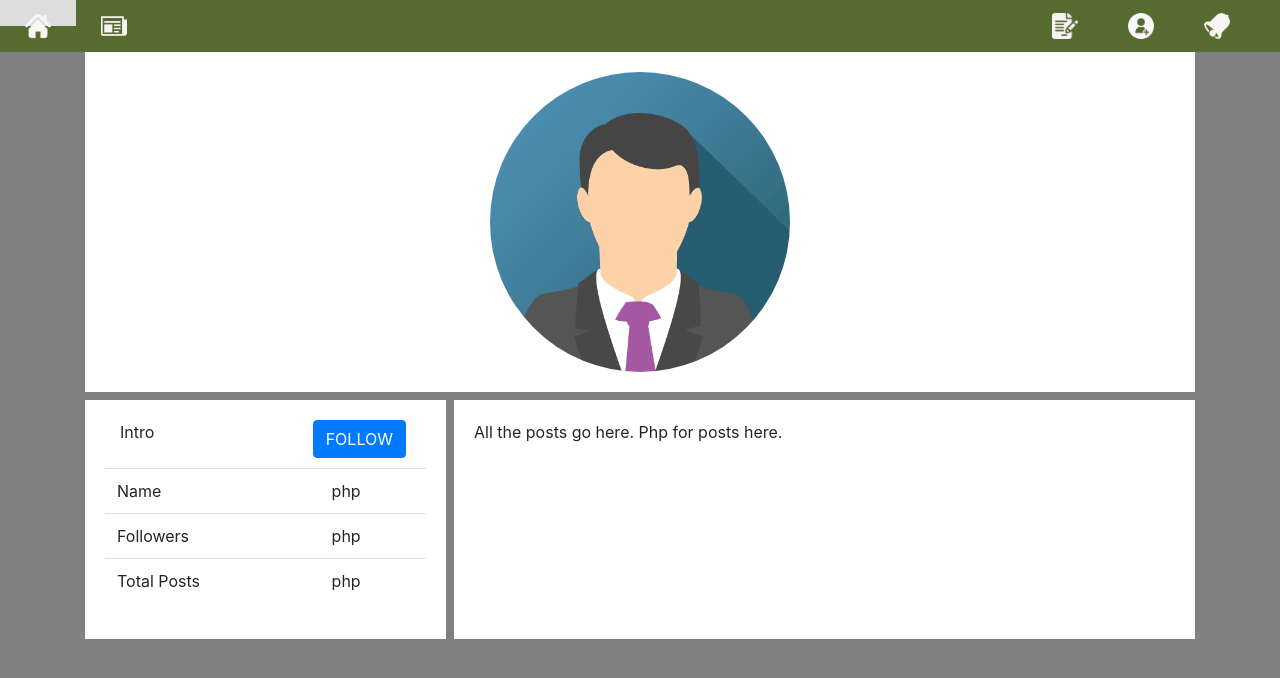
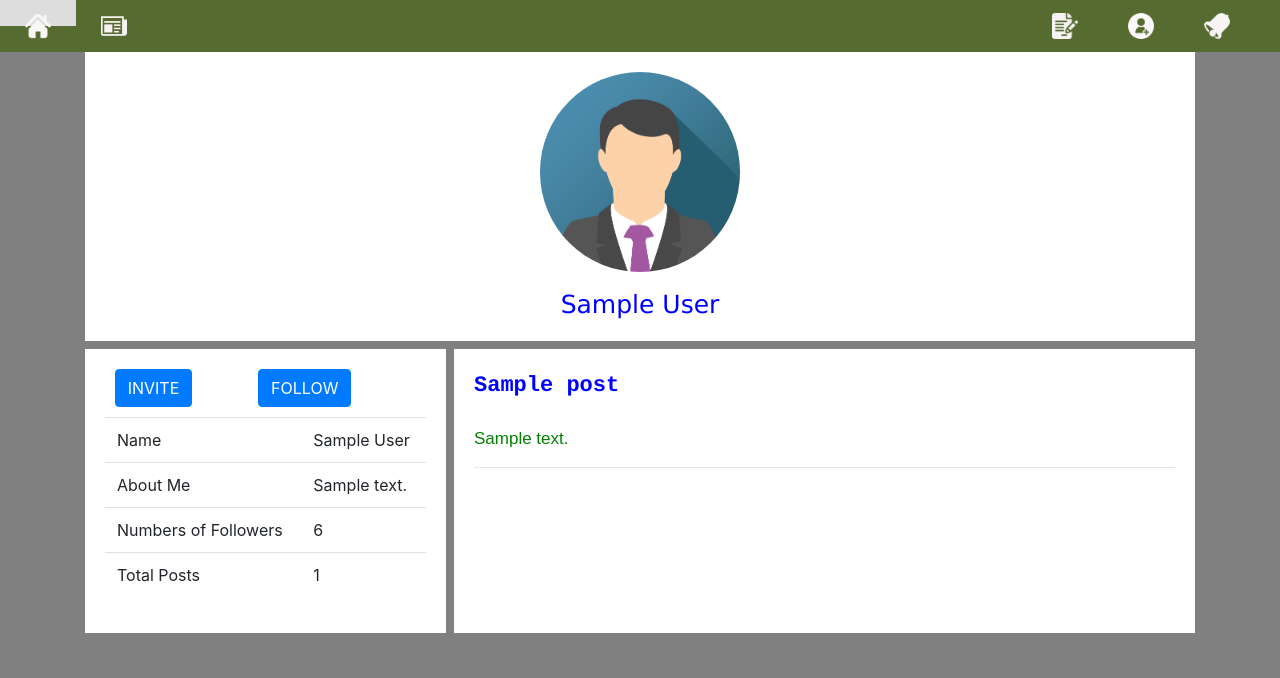
Before and after one commit to Vibhoru08/cms_project, a PHP site: page /profile.php?id=1 in a window 1280 px wide. Shown: the top 678 px of the page. Run offline with PHP 8.4, Linux system fonts and the light colour scheme; the visitor is signed in with stand-in values (Sample User, id 1); tables that the repository leaves empty or names only in its code hold one stand-in row (values such as "Sample post").

Commit message:
profile php

```diff
--- a/profile.php
+++ b/profile.php
@@ -1,6 +1,29 @@
 <?php
 include('includes/config.php');
 include('includes/checklogin.php');
+include('includes/db.php');
+include('includes/validator.php');
+include('includes/word_limiter.php');
+$val = new validator;
+$user_id = $val->Xss_safe($_GET['id']);
+$conn = connect();
+$stmt1 = $conn->prepare("SELECT * FROM user WHERE id=?");
+// Bind a variable to the parameter as a string.
+$stmt1->bind_param("i", $user_id);
+ // Execute the statement.
+$stmt1->execute();
+$result = $stmt1->get_result();
+$row = $result->fetch_assoc();
+$dname = $row['display_name'];
+$fname = $row['first_name'];
+$lname = $row['last_name'];
+$about = $row['about'];
+$stmt1->close();
+$stmt2 = $conn->prepare("SELECT * FROM post WHERE user_id=?");
+$stmt2->bind_param("i", $user_id);
+$stmt2->execute();
+$result = $stmt2->get_result();
+$nop = $result->num_rows;
 ?>
 <html>
 <head>
@@ -17,7 +40,7 @@ include('includes/checklogin.php');
 <script src="https://maxcdn.bootstrapcdn.com/bootstrap/4.1.3/js/bootstrap.min.js"></script>
 <meta name="viewport" content="width=device-width, initial-scale=1">
   <link rel = "stylesheet" type = "text/css" href = "css/dashboard.css">
-  <title>PROFILE</title>
+  <title>EazyWeb | View Profile</title>
   </head>
 <body style="background-color:grey;">
   <div class="topnav" id="myTopnav">
@@ -33,8 +56,9 @@ include('includes/checklogin.php');
 <div class="container">
   <div class="row mb-2" >
     <div class="col-md-12" >
-      <div style="background-color:white;padding:20px;">
-        <img class="rounded-circle mx-auto d-block" src="images/img_avatar.png" style="height:300px;width:300px;">
+      <div style="background-color:white;padding:20px 0px 1px 0px;">
+        <img class="rounded-circle mx-auto d-block" src="images/img_avatar.png" style="height:200px;">
+        <p style="text-align:center;font-size:25px;font-family:Verdana;margin-top:14px;color:blue;"><?php echo $dname; ?></p>
       </div>
     </div>
   </div>
@@ -42,22 +66,29 @@ include('includes/checklogin.php');
   <div class="row mt-2" >
     <div class="col-md-4 pr-1" >
       <div  style="background-color:white;padding:20px;height:100%;">
-        <button type="button" class="btn btn-primary float-right" style="margin-right:20px;"> FOLLOW </button>
-         <div style="margin-left:15px;" >Intro</div>
-         <br>
+        <div style="width:80%;position:relative;left:3%;">
+          <button type="button" class="btn btn-primary float-right" style="margin-right:20px;"> FOLLOW </button>
+          <button type="button" class="btn btn-primary float-left" style="margin-right:20px;"> INVITE </button>
+        </div>
+        <br>
+        <br>
          <table class="table table-hover" style="padding:10px;">
            <tbody>
              <tr>
                <td>Name </td>
-               <td> php </td>
+               <td><?php echo $fname.' '.$lname; ?></td>
              </tr>
              <tr>
-               <td>Followers</td>
-               <td>php </td>
+               <td>About Me</td>
+               <td><?php echo $about; ?></td>
+             </tr>
+             <tr>
+               <td>Numbers of Followers</td>
+               <td>6</td>
              </tr>
              <tr>
                <td> Total Posts</td>
-               <td>php </td>
+               <td><?php echo $nop; ?></td>
              </tr>
            </tbody>
          </table>
@@ -65,8 +96,29 @@ include('includes/checklogin.php');
     </div>
     <div class="col-md-8 pl-1" >
       <div class="ml-0" style="background-color:white;padding:20px;min-height:100%;">
-      All the posts go here.
-      Php for posts here.
+      <?php
+      while($row = $result->fetch_assoc()){
+      ?>
+        <div>
+          <span style = "color:blue;font-family:Courier;font-size:22px;font-weight:bold;"><?php echo $row['title']; ?></span>
+        </div>
+        <br>
+        <div>
+        <span style="font-family:arial;color:green;font-size:17px;">
+        <?php
+        $post_id = $row['id'];
+        $description = $row['description'];
+        $linkl = 'post.php?id='.$post_id;
+        $rdes = limit_text($description,40,$linkl);
+        echo $rdes;
+        ?>
+        </span>
+        </div>
+        <hr style="color:blue;">
+      <?php }
+      $stmt2->close();
+      $conn->close();
+      ?>
       </div>
     </div>
   </div>
```
Also changed, not shown: reader.php (+3 -8 lines), uploads/profile2.jpg (added).
